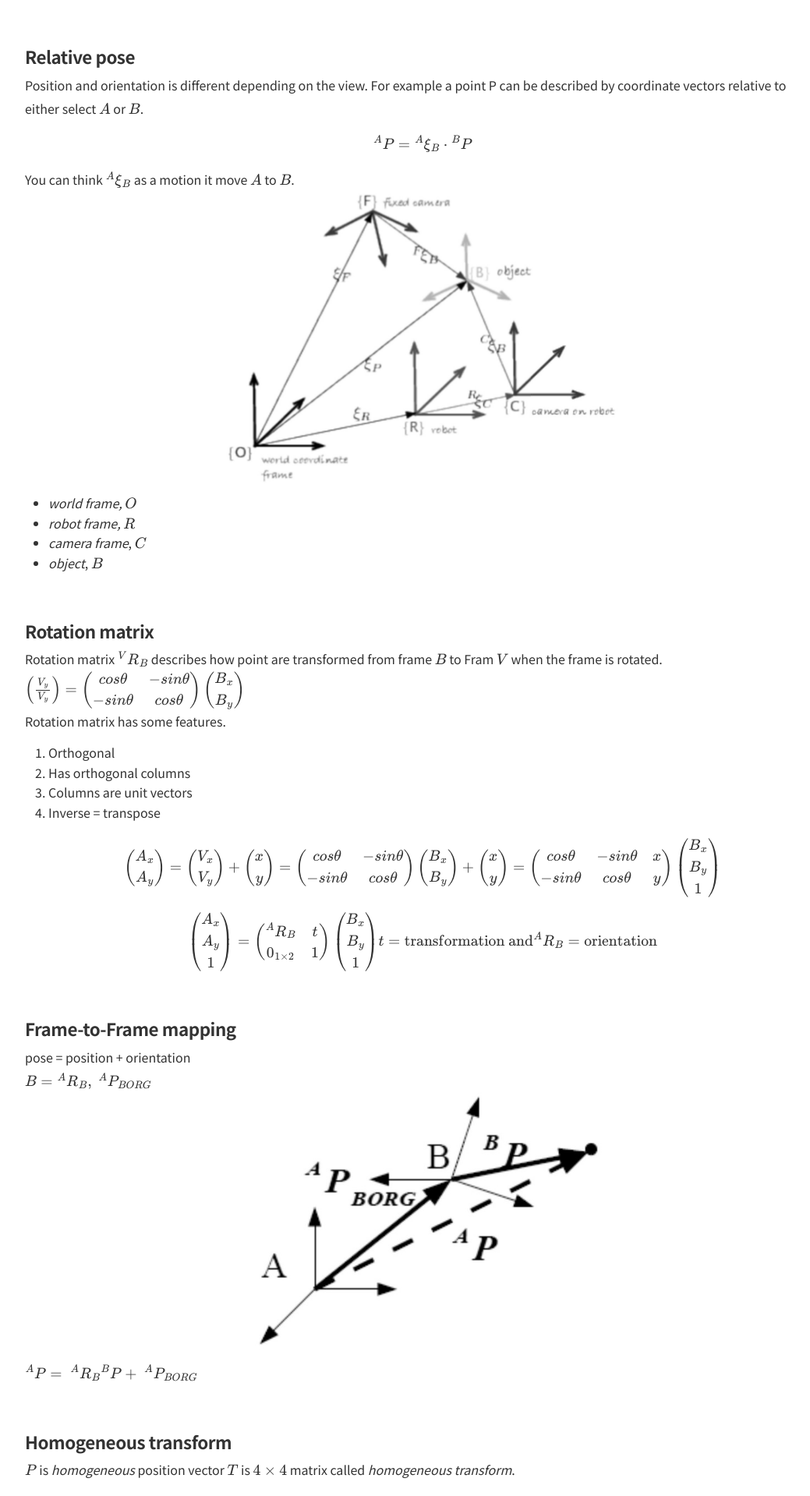
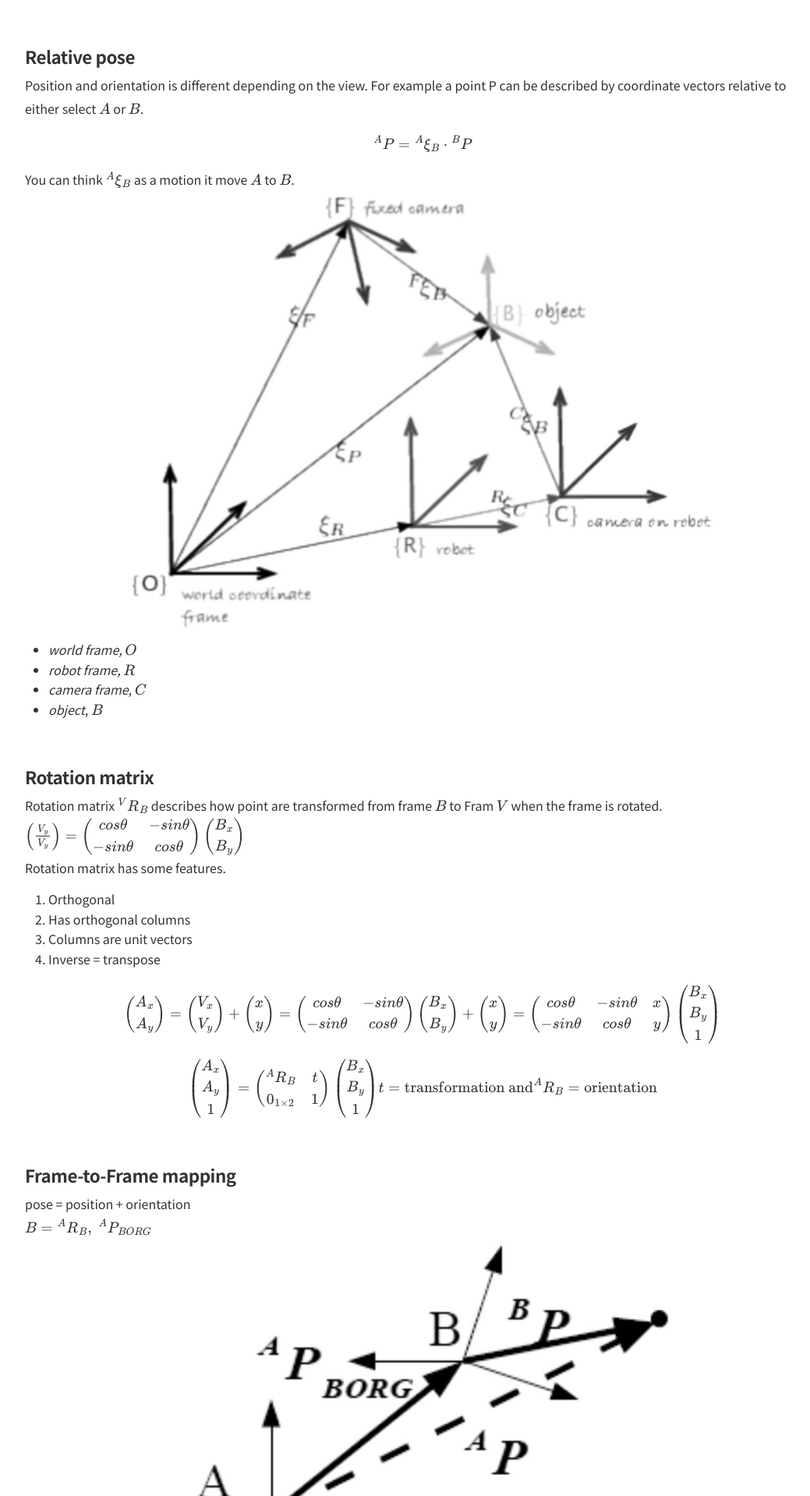
Before and after one commit to Shephexd/shephexd.github.io, a Jekyll site: the page built from _posts/computer_vision/2017-03-06-Computer_vision(1)-introduction.md, in a window 1280 px wide. Shown: the part 1832-3751 px from the top of the page at 78% size, without its empty margins (98-1137 px from the left). Built offline with Jekyll 4.4.1, drawn with Linux system fonts in a browser that asks for light colours; nearby versions of some CDN libraries; some web fonts are replaced; formulas are drawn with MathJax 3; comment, search, counter and statistics services are not loaded.

Commit message:
update main layout

```diff
--- a/_sass/post.sass
+++ b/_sass/post.sass
@@ -228,7 +228,7 @@
     a:visited
       color: #1756a9
     p img
-      max-width: 50%
+      max-width: 75%
       margin-left: auto
       margin-right: auto
       display: block
```
